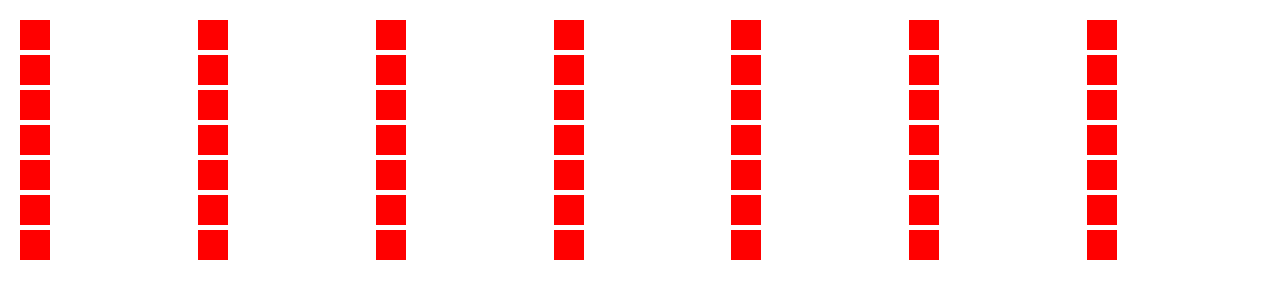
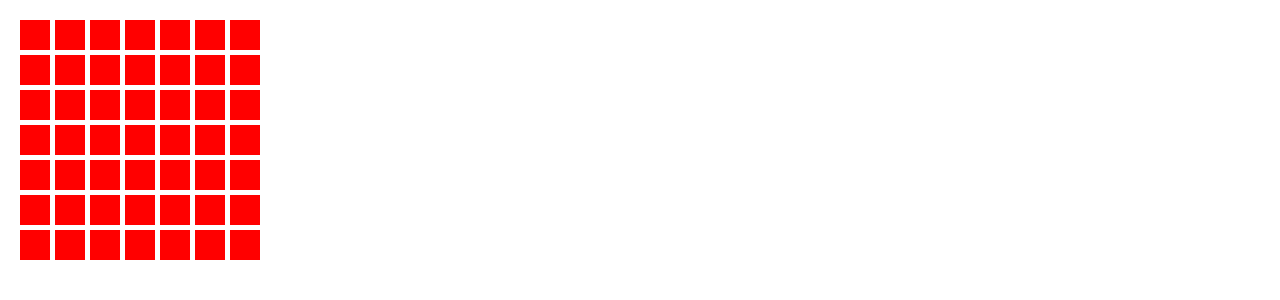
Before and after one commit to Demetre-Panjakidze/homework-pipes-directives, an Angular app: page / in a window 1280 px wide. Shown: the top 300 px of the page. Built offline with nearby package versions, Linux system fonts and the light colour scheme.

Commit message:
intial commit

```diff
--- a/src/app/app.component.html
+++ b/src/app/app.component.html
@@ -1,3 +1 @@
-<div grid-container>
-  <div appTest *ngFor="let i of range(49)" class="divElem"></div>
-</div>
+<app-boxes />
--- a/src/app/app.component.ts
+++ b/src/app/app.component.ts
@@ -6,7 +6,4 @@ import { Component, OnInit } from '@angular/core';
 })
 export class AppComponent implements OnInit {
   ngOnInit() {}
-  range(n: number) {
-    return new Array(n);
-  }
 }
--- /dev/null
+++ b/src/app/boxes/boxes.component.html
@@ -0,0 +1,3 @@
+<div grid-container>
+  <div appTest *ngFor="let i of range(49)" class="divElem"></div>
+</div>
--- /dev/null
+++ b/src/app/boxes/boxes.component.ts
@@ -0,0 +1,12 @@
+import { Component } from '@angular/core';
+
+@Component({
+  selector: 'app-boxes',
+  templateUrl: './boxes.component.html',
+  styleUrls: ['./boxes.component.scss'],
+})
+export class BoxesComponent {
+  range(n: number) {
+    return new Array(n);
+  }
+}
--- a/src/app/grid.directive.ts
+++ b/src/app/boxes/grid.directive.ts
@@ -5,6 +5,7 @@ import { Directive, ElementRef, HostListener } from '@angular/core';
 })
 export class TestDirective2 {
   constructor(private el: ElementRef) {
+    this.el.nativeElement.style.width = '240px';
     this.el.nativeElement.style.display = 'grid';
     this.el.nativeElement.style.gridTemplateColumns = 'repeat(7, 1fr)';
     this.el.nativeElement.style.gap = '5px';
```
Also changed, not shown: src/app/app.module.ts (+4 -3 lines), src/app/boxes/boxes.component.scss (added), src/app/boxes/test.directive.ts (renamed from src/app/test.directive.ts).
